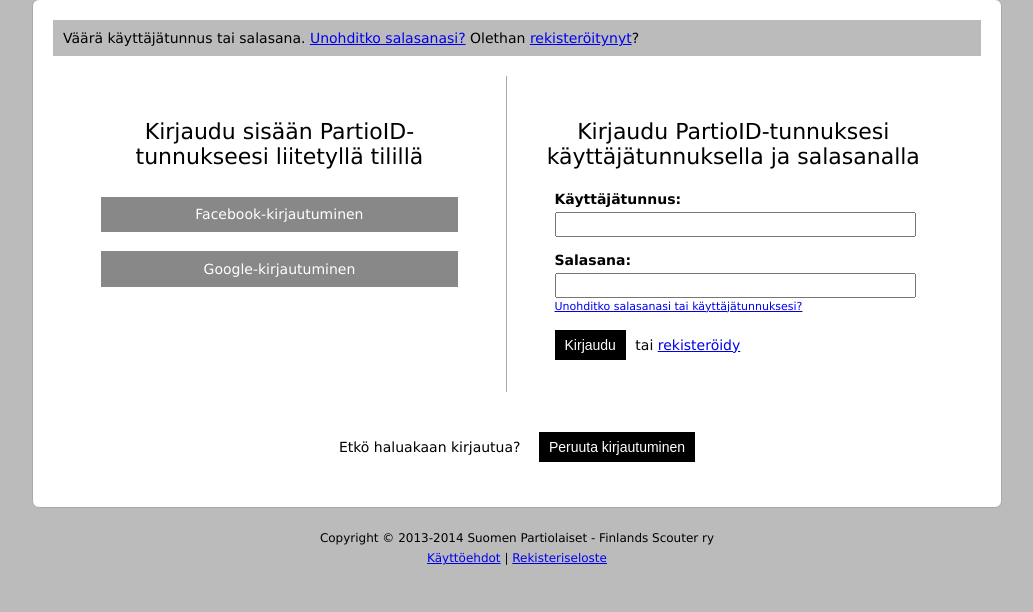
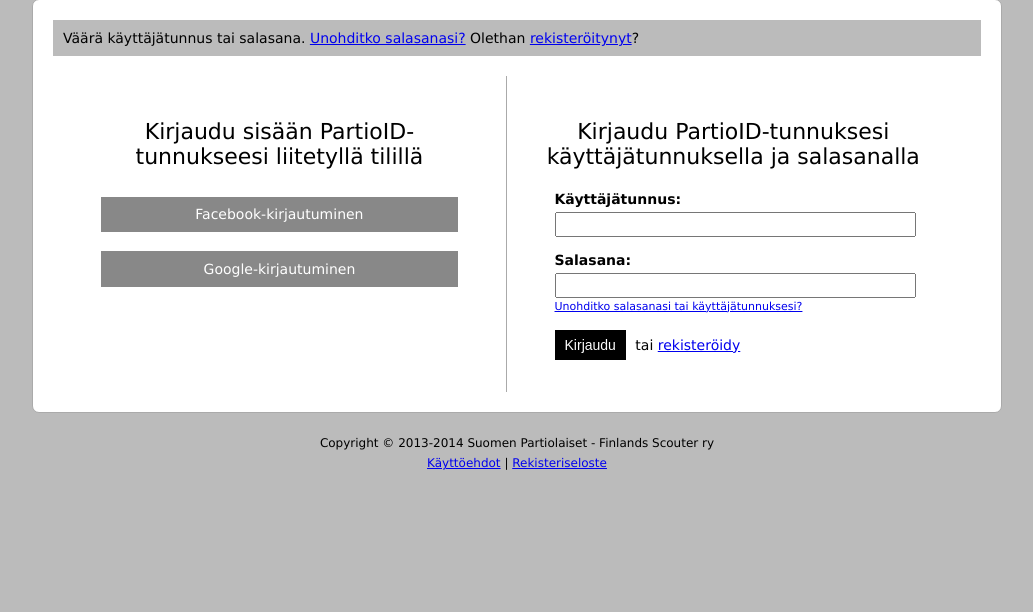
Before and after one commit to emilvirkki/partioid-wireframes, a PHP site: page /login.php?state=failed in a window 1280 px wide. Shown: the part 188-800 px from the top of the page, without its empty margins (123-1156 px from the left). Run offline with PHP 8.4, Linux system fonts and the light colour scheme.

Commit message:
Removed cancel button from login page

```diff
--- a/login.php
+++ b/login.php
@@ -31,8 +31,4 @@
 	</form>
 </div>
 
-<div id="login-cancel">
-	<span class="cancel-text">Etkö haluakaan kirjautua?</span> <button>Peruuta kirjautuminen</button>
-</div>
-
 <?php foot(); ?>
```
